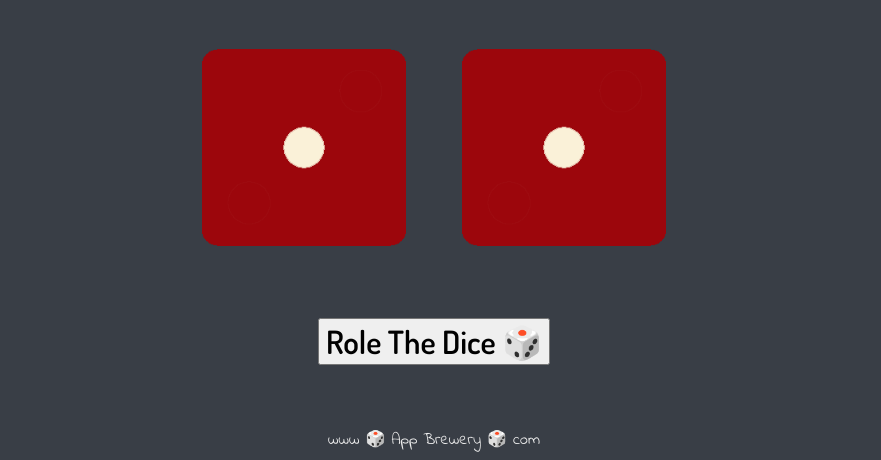
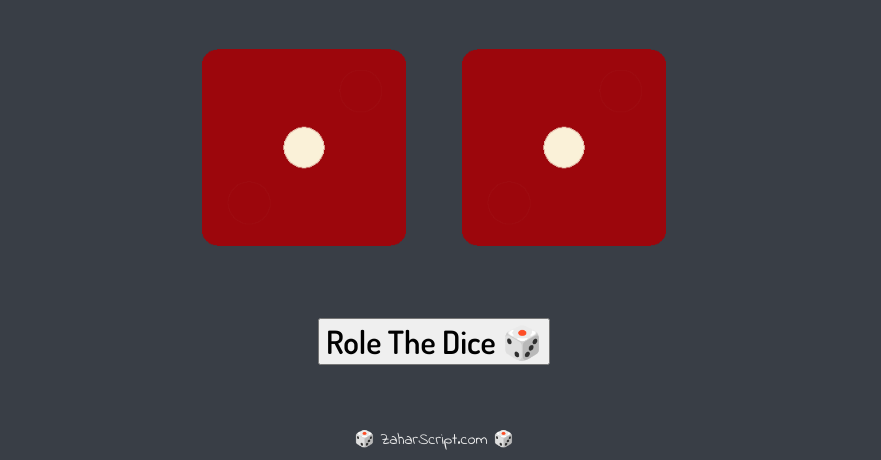
Before and after one commit to zaharscript/Dicee-Challenge, a plain HTML site: page index.html in a window 1280 px wide. Shown: the part 389-849 px from the top of the page, without its empty margins (206-1087 px from the left). Drawn offline with nearby package versions, Linux system fonts and the light colour scheme.

Commit message:
Update index.html
rewrite footer section

```diff
--- a/index.html
+++ b/index.html
@@ -39,6 +39,6 @@
   </body>
 
   <footer>
-    www 🎲 App Brewery 🎲 com
+    🎲 ZaharScript.com  🎲
   </footer>
 </html>
```
